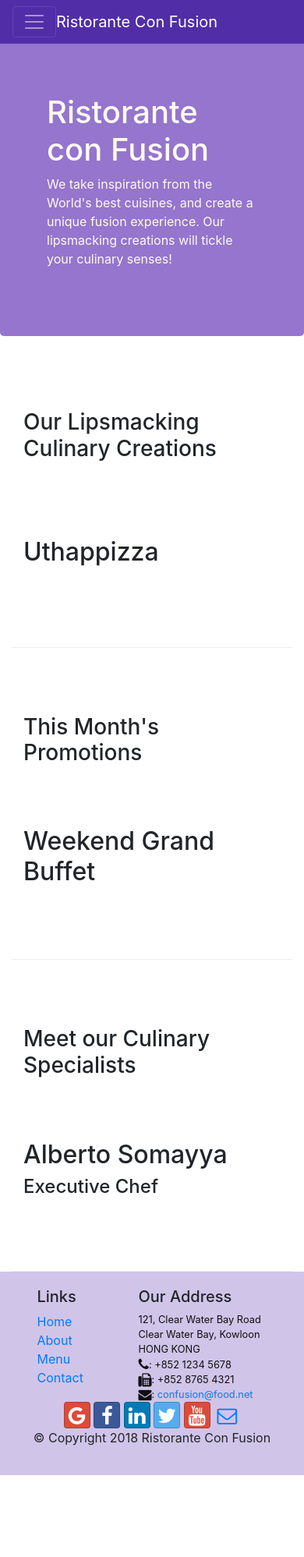
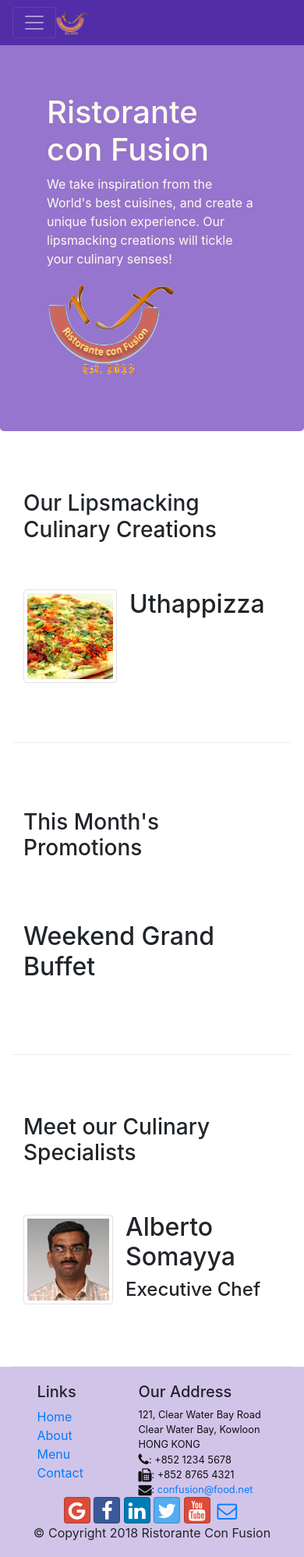
Before and after one commit to n1ceh4cker/confusion-bootstrap, a website: page index.html in a window 390 px wide. Shown: the top 1997 px of the page at 78% size. Before the commit the page ends 1892 px from the top, so only its background shows below. Drawn offline with nearby package versions, Linux system fonts and the light colour scheme.

Commit message:
Images and Media

```diff
--- a/index.html
+++ b/index.html
@@ -19,7 +19,7 @@
             <button class="navbar-toggler" type="button" data-toggle="collapse" data-target="#nb">
                 <span class="navbar-toggler-icon"></span>
             </button>
-            <a href="#" class="navbar-brand mr-auto">Ristorante Con Fusion</a>
+            <a href="#" class="navbar-brand mr-auto"><img src="img/logo.png" height="30" width="41"></a>
             <div class="collapse navbar-collapse" id="nb">
                 <ul class="navbar-nav mr-auto">
                     <li class="nav-item active"><a href="#" class="nav-link"><span class="fa fa-home fa-lg"></span> Home</a></li>
@@ -37,7 +37,8 @@
                     <h1>Ristorante con Fusion</h1>
                     <p>We take inspiration from the World's best cuisines, and create a unique fusion experience. Our lipsmacking creations will tickle your culinary senses!</p>
                 </div>
-                <div class="col-12 col-sm">
+                <div class="col-12 col-sm align-self-center">
+                    <img src="img/logo.png" class="img-fluid">
                 </div>
             </div>
         </div>
@@ -49,8 +50,13 @@
                 <h3>Our Lipsmacking Culinary Creations</h3>
             </div>
             <div class="col order-sm-first col-sm col-md">
-                <h2>Uthappizza</h2>
-                <p class="d-none d-sm-block">A unique combination of Indian Uthappam (pancake) and Italian pizza, topped with Cerignola olives, ripe vine cherry tomatoes, Vidalia onion, Guntur chillies and Buffalo Paneer.</p>
+                <div class="media">
+                    <img src="img/uthappizza.png" alt="Uthappizza" class="d-flex mr-3 img-thumbnail align-self-center">
+                    <div class="media-body">
+                        <h2>Uthappizza</h2>
+                        <p class="d-none d-sm-block">A unique combination of Indian Uthappam (pancake) and Italian pizza, topped with Cerignola olives, ripe vine cherry tomatoes, Vidalia onion, Guntur chillies and Buffalo Paneer.</p>
+                    </div>
+                </div>
             </div>
         </div>
 
@@ -70,9 +76,14 @@
                 <h3>Meet our Culinary Specialists</h3>
             </div>
             <div class="col order-sm-first col-sm col-md">
-                <h2>Alberto Somayya</h2>
-                <h4>Executive Chef</h4>
-                <p class="d-none d-sm-block">Award winning three-star Michelin chef with wide International experience having worked closely with whos-who in the culinary world, he specializes in creating mouthwatering Indo-Italian fusion experiences. </p>
+                <div class="media">
+                    <img src="img/alberto.png" alt="Alberto Somayya" class="d-flex mr-3 img-thumbnail align-self-center">
+                    <div class="media-body">
+                        <h2>Alberto Somayya</h2>
+                        <h4>Executive Chef</h4>
+                        <p class="d-none d-sm-block">Award winning three-star Michelin chef with wide International experience having worked closely with whos-who in the culinary world, he specializes in creating mouthwatering Indo-Italian fusion experiences. </p>
+                    </div>
+                </div>
             </div>
         </div>
     </div>
```
Also changed, not shown: aboutus.html (+3 -2 lines), contactus.html (+3 -2 lines), img/alberto.png (added), img/buffet.png (added), img/logo.png (added), img/uthappizza.png (added), 1 other file.
